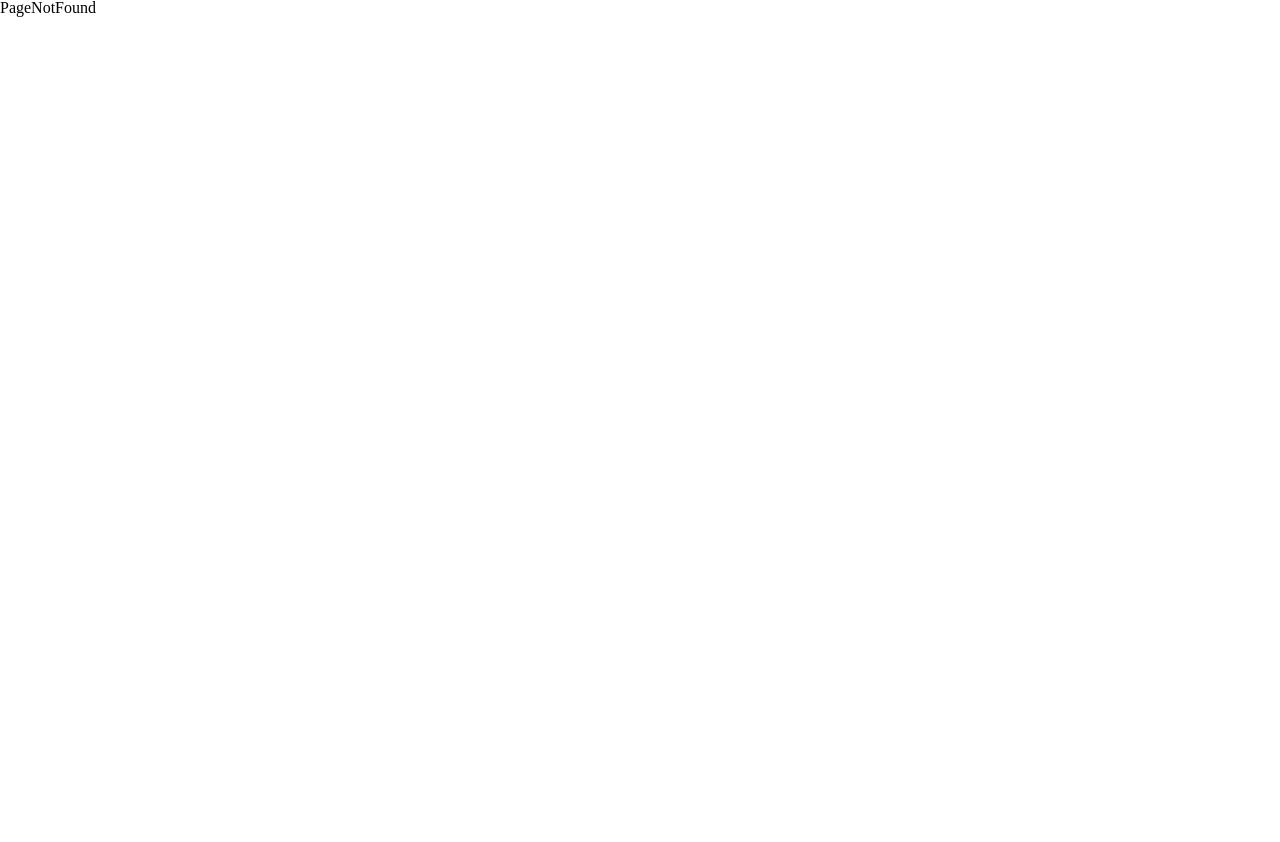
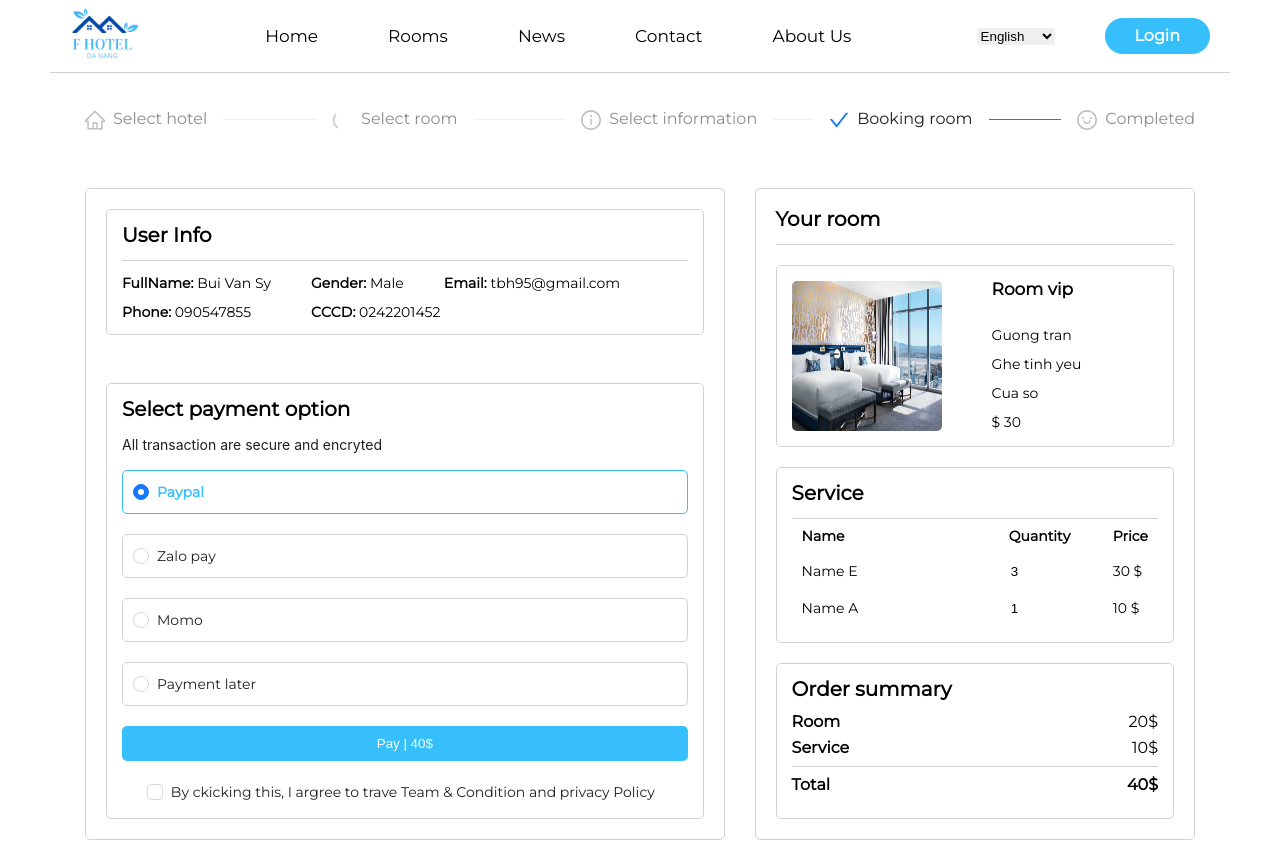
Before and after one commit to HoangTB/Mock_FE, a React (Create React App) app: page /booking/1 in a window 1280 px wide. Shown: the top 842 px of the page. Before the commit the page ends 800 px from the top, so only its background shows below. Built offline with nearby package versions, Linux system fonts and the light colour scheme.

Commit message:
create payment-ui

```diff
--- a/src/App.css
+++ /dev/null
@@ -1,38 +0,0 @@
-.App {
-  text-align: center;
-}
-
-.App-logo {
-  height: 40vmin;
-  pointer-events: none;
-}
-
-@media (prefers-reduced-motion: no-preference) {
-  .App-logo {
-    animation: App-logo-spin infinite 20s linear;
-  }
-}
-
-.App-header {
-  background-color: #282c34;
-  min-height: 100vh;
-  display: flex;
-  flex-direction: column;
-  align-items: center;
-  justify-content: center;
-  font-size: calc(10px + 2vmin);
-  color: white;
-}
-
-.App-link {
-  color: #61dafb;
-}
-
-@keyframes App-logo-spin {
-  from {
-    transform: rotate(0deg);
-  }
-  to {
-    transform: rotate(360deg);
-  }
-}
--- a/src/common/variable.common.css
+++ b/src/common/variable.common.css
@@ -83,7 +83,7 @@ video {
   padding: 0;
   border: 0;
   font-size: 100%;
-  font: inherit;
+  font-family: 'Montserrat';
   vertical-align: baseline;
 }
 
@@ -130,6 +130,7 @@ table {
 
 :root {
   --primary-color: #36bffa;
+  --hr-color: rgb(212, 209, 209);
 }
 
 body {
--- a/src/components/partials/Footer.module.css
+++ b/src/components/partials/Footer.module.css
@@ -16,7 +16,7 @@
   justify-content: space-between;
   gap: 30px;
   padding: 15px;
-  border-top: 1px solid rgb(212, 209, 209);
+  border-top: 1px solid var(--hr-color);
   margin: 0 50px;
 }
 
--- a/src/components/partials/Header.module.css
+++ b/src/components/partials/Header.module.css
@@ -6,7 +6,7 @@
   padding: 0 20px;
   height: 72px;
   background-color: white;
-  border-bottom: 1px solid rgb(212, 209, 209);
+  border-bottom: 1px solid var(--hr-color);
 }
 
 .headerLeft > div > img {
--- a/src/components/step-by-step/StepByStep.tsx
+++ b/src/components/step-by-step/StepByStep.tsx
@@ -13,12 +13,12 @@ const StepByStep = () => {
       items={[
         {
           title: 'Select hotel',
-          status: 'finish',
+          status: 'wait',
           icon: <HomeOutlined className={styles.icon} />,
         },
         {
           title: 'Select room',
-          status: 'process',
+          status: 'wait',
           icon: <LoadingOutlined className={styles.icon} />,
         },
         {
@@ -28,7 +28,7 @@ const StepByStep = () => {
         },
         {
           title: 'Booking room',
-          status: 'wait',
+          status: 'finish',
           icon: <CheckOutlined className={styles.icon} />,
         },
         {
--- a/src/index.css
+++ b/src/index.css
@@ -1,10 +1 @@
 @import './common/variable.common.css';
-
-body {
-  margin: 0;
-  padding: 0;
-}
-
-:root {
-  --global-font-family: Georgia, 'Times New Roman', Times, serif;
-}
--- /dev/null
+++ b/src/pages/payment/Payment.module.css
@@ -0,0 +1,178 @@
+.form {
+  display: flex;
+  flex-direction: row;
+  gap: 30px;
+  margin: 50px 0;
+}
+
+.formLeft,
+.formRight {
+  border: 1px solid var(--hr-color);
+  border-radius: 5px;
+  padding: 20px;
+}
+
+.formLeft {
+  flex: 0.6;
+  display: flex;
+  flex-direction: column;
+  justify-content: space-between;
+  gap: 20px;
+}
+
+.formRight {
+  flex: 0.4;
+}
+
+.formLeftTop {
+  border: 1px solid var(--hr-color);
+  border-radius: 5px;
+  padding: 15px;
+}
+
+.formLeftTop > h4,
+.formRight > h4,
+.formRightService > h4 {
+  border-bottom: 1px solid var(--hr-color);
+  font-size: 20px;
+  font-weight: bold;
+  padding-bottom: 15px;
+}
+
+.formLeftTop > ul > div:nth-child(1) {
+  display: flex;
+  flex-direction: row;
+  gap: 40px;
+  padding-top: 15px;
+}
+
+.formLeftTop > ul > div:nth-child(2) {
+  display: flex;
+  flex-direction: row;
+  gap: 60px;
+  padding-top: 15px;
+}
+
+.formLeftBottom {
+  border: 1px solid var(--hr-color);
+  border-radius: 5px;
+  padding: 15px;
+}
+
+.formLeftBottom > h4,
+.formRightOrder > h4 {
+  font-size: 20px;
+  font-weight: bold;
+  padding-bottom: 15px;
+}
+
+.formRadio {
+  display: flex;
+  flex-direction: column;
+  gap: 20px;
+}
+
+.formRadio > .radio {
+  border: 1px solid var(--hr-color);
+  border-radius: 5px;
+  padding: 10px;
+  margin: 0;
+}
+.formRadio > .radio:hover {
+  border: 1px solid var(--primary-color);
+  color: var(--primary-color);
+  font-weight: bold;
+}
+
+.formRadio > .checked {
+  border: 1px solid var(--primary-color);
+  color: var(--primary-color);
+  font-weight: bold;
+}
+
+.formRadio > .btnPay {
+  padding: 10px;
+  border: none;
+  border-radius: 5px;
+  color: white;
+  background-color: var(--primary-color);
+}
+
+.formRadio > .checkbox {
+  justify-content: center;
+}
+
+.formRightRom {
+  display: flex;
+  flex-direction: row;
+  align-items: flex-start;
+  gap: 50px;
+  border: 1px solid var(--hr-color);
+  border-radius: 5px;
+  padding: 15px;
+  margin: 20px 0;
+}
+
+.formRightRom > img {
+  width: 150px;
+  height: 150px;
+  object-fit: fill;
+  border-radius: 5px;
+}
+
+.formRightRom > div {
+  display: flex;
+  flex-direction: column;
+  gap: 15px;
+}
+
+.formRightRom > div > h4 {
+  font-size: 17px;
+  padding-bottom: 15px;
+}
+
+.formRightService {
+  border: 1px solid var(--hr-color);
+  border-radius: 5px;
+  padding: 15px;
+  margin-bottom: 20px;
+}
+
+.formRightService > table {
+  padding: 15px;
+}
+
+.formRightService > table > thead > tr > th,
+.formRightService > table > tbody > tr > td {
+  width: 100%;
+  padding: 10px;
+  text-align: left;
+}
+
+.formRightService > table > tbody > tr > td > input {
+  border: none;
+  outline: none;
+  width: 80px;
+}
+
+.formRightOrder {
+  border: 1px solid var(--hr-color);
+  border-radius: 5px;
+  padding: 15px;
+}
+
+.formRightOrder > div {
+  display: flex;
+  justify-content: space-between;
+  padding-bottom: 10px;
+  font-size: 16px;
+}
+
+.formRightOrder > div:nth-child(3) {
+  border-bottom: 1px solid var(--hr-color);
+  margin-bottom: 10px;
+}
+
+.totalPrice {
+  font-weight: bold;
+}
--- /dev/null
+++ b/src/pages/payment/Payment.tsx
@@ -0,0 +1,139 @@
+import React, { useState } from 'react';
+import { Radio, Typography, List, Divider, RadioChangeEvent, Button, Checkbox } from 'antd';
+import styles from './Payment.module.css';
+import Container from '../../components/container/Container';
+import StepByStep from '../../components/step-by-step/StepByStep';
+const { Title, Paragraph } = Typography;
+
+const UserInfoForm = () => {
+  const [value, setValue] = useState(1);
+
+  const onChange = (e: RadioChangeEvent) => {
+    setValue(e.target.value);
+  };
+
+  return (
+    <>
+      <Container>
+        <StepByStep />
+        <form className={styles.form}>
+          <div className={styles.formLeft}>
+            <div className={styles.formLeftTop}>
+              <h4>User Info</h4>
+              <ul>
+                <div>
+                  <li>
+                    <b>FullName:</b> Bui Van Sy
+                  </li>
+                  <li>
+                    <b>Gender:</b> Male
+                  </li>
+                  <li>
+                    <b>Email:</b> tbh95@gmail.com
+                  </li>
+                </div>
+                <div>
+                  <li>
+                    <b>Phone:</b> 090547855
+                  </li>
+                  <li>
+                    <b>CCCD:</b> 0242201452
+                  </li>
+                </div>
+              </ul>
+            </div>
+
+            <div className={styles.formLeftBottom}>
+              <h4>Select payment option</h4>
+              <Paragraph>All transaction are secure and encryted</Paragraph>
+              <Radio.Group className={styles.formRadio} onChange={onChange} value={value}>
+                <Radio className={`${styles.radio} ${value === 1 ? styles.checked : ''}`} value={1}>
+                  Paypal
+                </Radio>
+                <Radio className={`${styles.radio} ${value === 2 ? styles.checked : ''}`} value={2}>
+                  Zalo pay
+                </Radio>
+                <Radio className={`${styles.radio} ${value === 3 ? styles.checked : ''}`} value={3}>
+                  Momo
+                </Radio>
+                <Radio className={`${styles.radio} ${value === 4 ? styles.checked : ''}`} value={4}>
+                  Payment later
+                </Radio>
+                <button className={styles.btnPay} type="submit">
+                  Pay | 40$
+                </button>
+                <Checkbox className={styles.checkbox}>
+                  By ckicking this, I argree to trave Team & Condition and privacy Policy
+                </Checkbox>
+              </Radio.Group>
+            </div>
+          </div>
+          <div className={styles.formRight}>
+            <h4>Your room</h4>
+            <div className={styles.formRightRom}>
+              <img src="/images/sapm.jpg" alt="..." />
+              <div>
+                <h4>Room vip</h4>
+                <p>Guong tran</p>
+                <p>Ghe tinh yeu</p>
+                <p>Cua so</p>
+                <p>$ 30</p>
+              </div>
+            </div>
+            <div className={styles.formRightService}>
+              <h4>Service</h4>
+              <table>
+                <thead>
+                  <tr>
+                    <th>Name</th>
+                    <th>Quantity</th>
+                    <th>Price</th>
+                  </tr>
+                </thead>
+                <tbody>
+                  <tr>
+                    <td>Name E</td>
+                    <td>
+                      <input type="number" value={3} />
+                    </td>
+                    <td>30 $</td>
+                  </tr>
+                  <tr>
+                    <td>Name A</td>
+                    <td>
+                      <input type="number" value={1} />
+                    </td>
+                    <td>10 $</td>
+                  </tr>
+                </tbody>
+              </table>
+            </div>
+            <div className={styles.formRightOrder}>
+              <h4>Order summary</h4>
+              <div>
+                <p>
+                  <b>Room</b>
+                </p>
+                <p>20$</p>
+              </div>
+              <div>
+                <p>
+                  <b>Service</b>
+                </p>
+                <p>10$</p>
+              </div>
+              <div>
+                <p>
+                  <b>Total</b>
+                </p>
+                <p className={styles.totalPrice}>40$</p>
+              </div>
+            </div>
+          </div>
+        </form>
+      </Container>
+    </>
+  );
+};
+
+export default UserInfoForm;
--- a/src/routes/index.ts
+++ b/src/routes/index.ts
@@ -6,6 +6,7 @@ import HelloPage from '../pages/HelloPage/HelloPage';
 import ListPage from '../pages/HelloPage/ListPage';
 import LoginPage from '../pages/LoginPage';
 import RoomList from '../pages/room-list/RoomList';
+import Payment from '../pages/payment/Payment';
 
 const routes: RouteObject[] = [
   {
@@ -29,6 +30,10 @@ const routes: RouteObject[] = [
         path: '/rooms/:id',
         Component: RoomList,
       },
+      {
+        path: '/booking/:id',
+        Component: Payment,
+      },
     ],
   },
   {
```
Also changed, not shown: src/App.tsx (+3 -4 lines), public/images/sapm.jpg (added).
